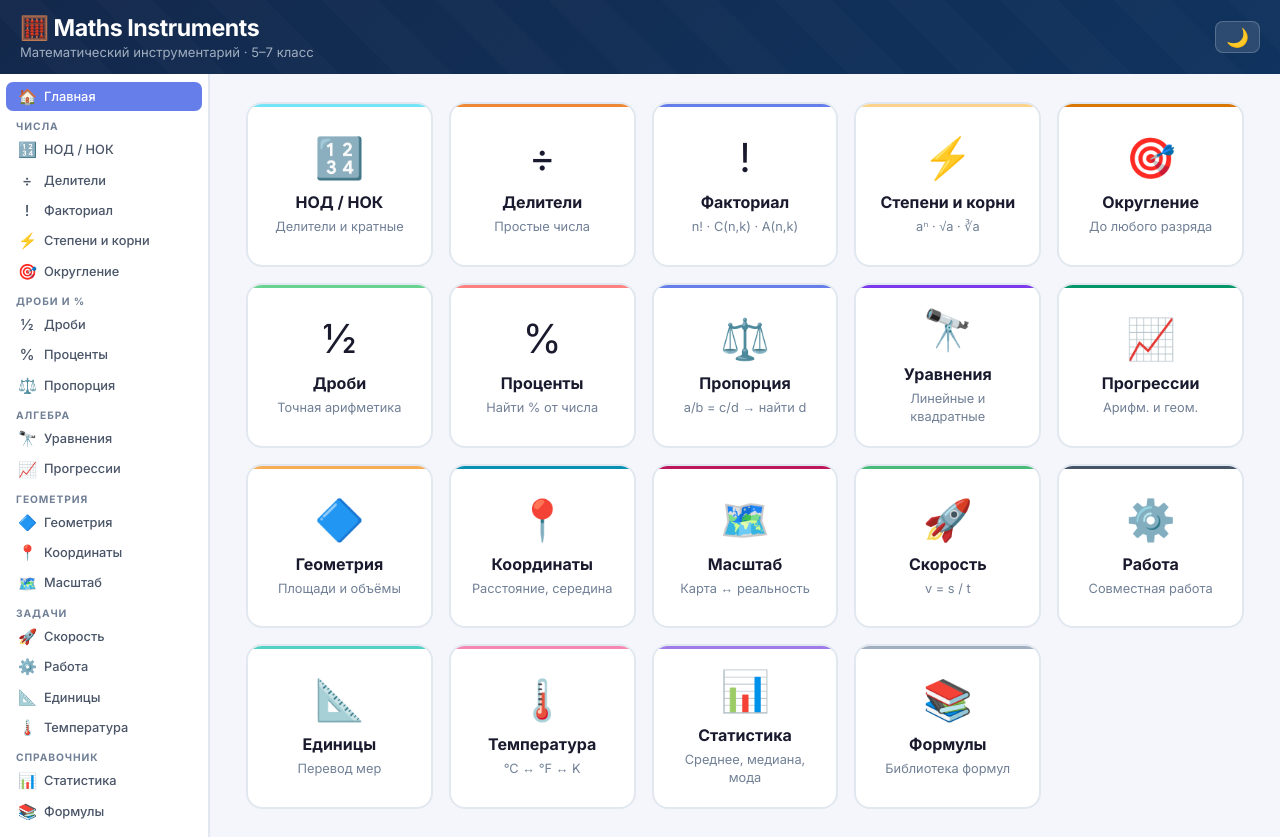
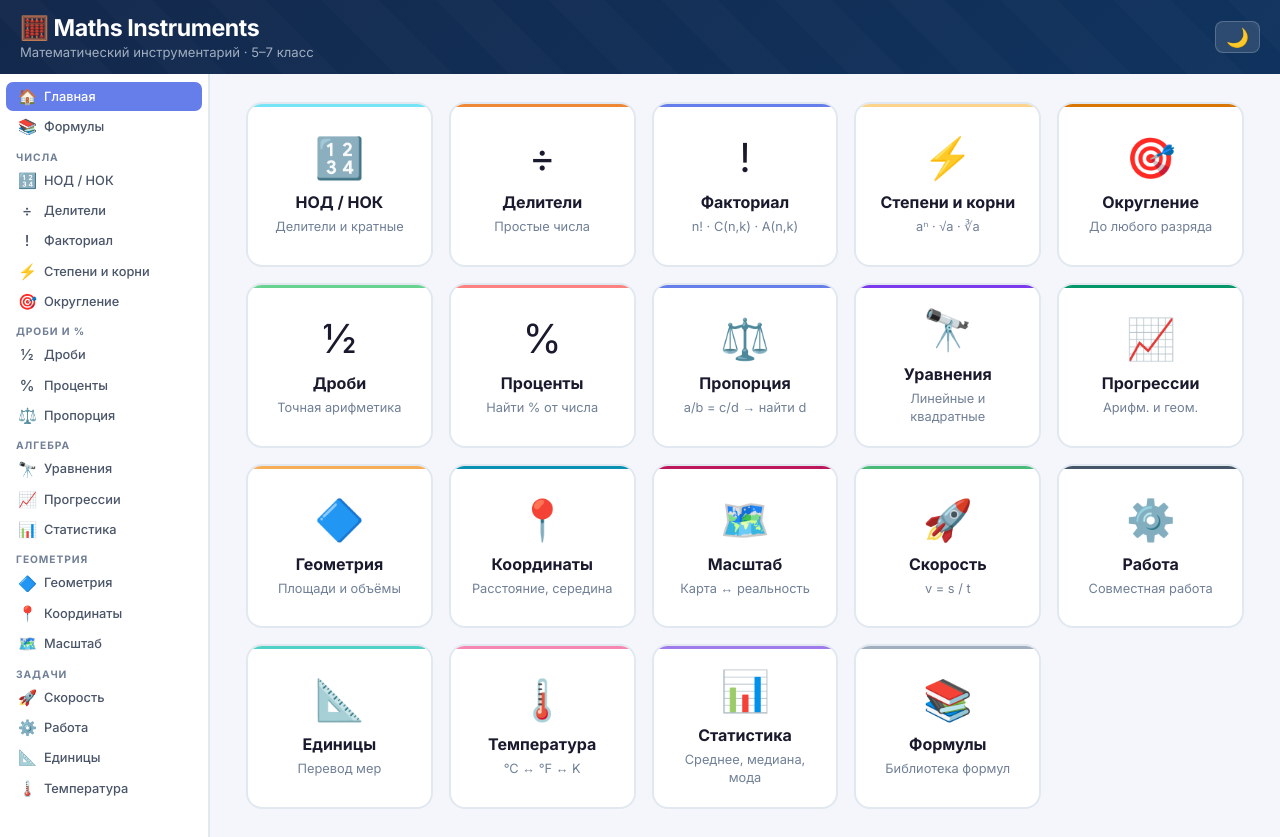
Before and after one commit to feodorm14-hue/math-tools, a website built with Vite: page frontend/index.html in a window 1280 px wide. Built offline with nearby package versions, Linux system fonts and the light colour scheme.

Commit message:
Sidebar: Формулы под главной, Статистика в Алгебру

```diff
--- a/frontend/index.html
+++ b/frontend/index.html
@@ -29,6 +29,7 @@
   <div class="layout">
   <nav class="sidebar" id="sidebar">
     <button class="tab-btn active" data-tab="home"><span class="ti">🏠</span><span class="tl">Главная</span></button>
+    <button class="tab-btn" data-tab="formulas"><span class="ti">📚</span><span class="tl">Формулы</span></button>
 
     <div class="sidebar-group">Числа</div>
     <button class="tab-btn" data-tab="gcdlcm"><span class="ti">🔢</span><span class="tl">НОД / НОК</span></button>
@@ -45,6 +46,7 @@
     <div class="sidebar-group">Алгебра</div>
     <button class="tab-btn" data-tab="equations"><span class="ti">🔭</span><span class="tl">Уравнения</span></button>
     <button class="tab-btn" data-tab="progressions"><span class="ti">📈</span><span class="tl">Прогрессии</span></button>
+    <button class="tab-btn" data-tab="stats"><span class="ti">📊</span><span class="tl">Статистика</span></button>
 
     <div class="sidebar-group">Геометрия</div>
     <button class="tab-btn" data-tab="geometry"><span class="ti">🔷</span><span class="tl">Геометрия</span></button>
@@ -57,9 +59,6 @@
     <button class="tab-btn" data-tab="units"><span class="ti">📐</span><span class="tl">Единицы</span></button>
     <button class="tab-btn" data-tab="temp"><span class="ti">🌡️</span><span class="tl">Температура</span></button>
 
-    <div class="sidebar-group">Справочник</div>
-    <button class="tab-btn" data-tab="stats"><span class="ti">📊</span><span class="tl">Статистика</span></button>
-    <button class="tab-btn" data-tab="formulas"><span class="ti">📚</span><span class="tl">Формулы</span></button>
   </nav>
 
   <main>
```
